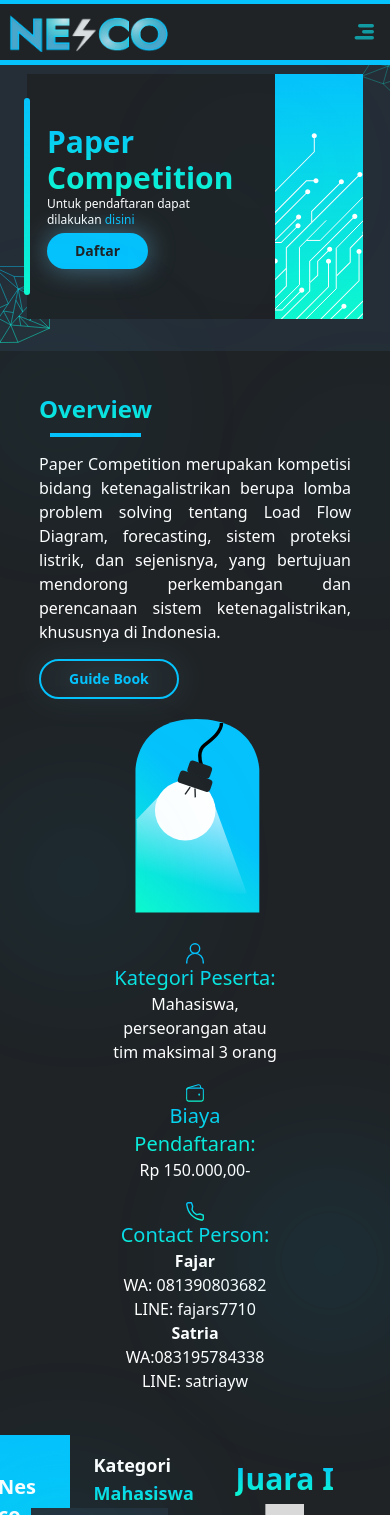
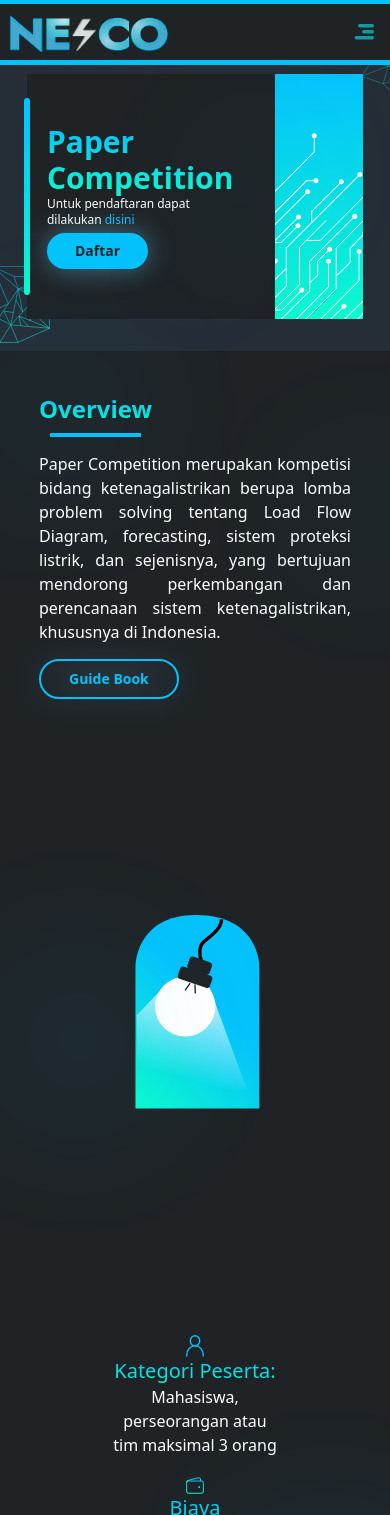
Before and after one commit to Harmerz/nescougm, a Next.js app: page /competition in a window 390 px wide. Shown: the top 1515 px of the page. Built offline with nearby package versions, Linux system fonts and the light colour scheme.

Commit message:
feat : blinking light bulb animation

```diff
--- a/components/pages/competition/Overview.js
+++ b/components/pages/competition/Overview.js
@@ -1,14 +1,12 @@
 import 'aos/dist/aos.css'
 
 import AOS from 'aos'
-import Image from 'next/image'
 import Link from 'next/link'
 import { useEffect } from 'react'
 
 import Icon00 from '../../../public/vector/competition/competition-overview-00.svg'
 import Icon01 from '../../../public/vector/competition/competition-overview-01.svg'
 import Icon02 from '../../../public/vector/competition/competition-overview-02.svg'
-import Vector00 from '../../../public/vector/competition/competition-overview-03.svg'
 import { Button } from '../../element/button'
 import OverviewList from './OverviewList'
 import VerticalBar from './VerticalBar'
@@ -78,9 +76,86 @@ export function Overview() {
         data-aos-duration="2000"
         data-aos-anchor="#CompetitionOverview"
         data-aos-anchor-placement="top-center"
-        className="w-[40%] lg:w-[28%]"
+        className="w-[40%] lg:w-[28%] flex justify-center items-center"
       >
-        <Image src={Vector00} className="w-full" />
+        <svg
+          width="456"
+          height="596"
+          viewBox="0 0 456 596"
+          fill="none"
+          xmlns="http://www.w3.org/2000/svg"
+        >
+          <path
+            d="M415.999 565.5H54.0039V149.395C54.0039 149.395 54.0039 0 231.002 0C415.999 0 415.999 149.395 415.999 149.395V565.5Z"
+            fill="url(#paint0_linear_747_1944)"
+          />
+          <path
+            d="M235.437 181.696L272 215.696L379.687 510.164L57.6867 510.164L57.6869 292.696L131.937 215.696L235.437 181.696Z"
+            fill="url(#paint1_linear_747_1944)"
+          />
+          <path
+            d="M247.159 136C241.794 122.418 235.993 91.4428 255.709 76.2023C280.355 57.1517 305.5 36.8716 305.5 12"
+            stroke="black"
+            strokeWidth="10"
+          />
+          <ellipse
+            cx="199.5"
+            cy="267.5"
+            rx="88.5"
+            ry="87.5"
+            fill="white"
+            className="animate-[flicker_3s_linear_infinite]"
+          />
+          <rect
+            x="187.111"
+            y="148"
+            width="99.5367"
+            height="38"
+            rx="10"
+            transform="rotate(18.5848 187.111 148)"
+            fill="#1F2326"
+          />
+          <rect
+            x="215.111"
+            y="119"
+            width="69.0802"
+            height="38"
+            rx="10"
+            transform="rotate(18.5848 215.111 119)"
+            fill="#1F2326"
+          />
+          <path d="M213.912 199L198.999 220.298" stroke="#1F2326" strokeWidth="4" />
+          <path d="M228 203L228.842 228.986" stroke="#1F2326" strokeWidth="4" />
+          <defs>
+            <linearGradient
+              id="paint0_linear_747_1944"
+              x1="249.501"
+              y1="215.561"
+              x2="-3.77413"
+              y2="476.258"
+              gradientUnits="userSpaceOnUse"
+            >
+              <stop offset="0.0260485" stopColor="#05C2FC" />
+              <stop offset="0.43529" stopColor="#08D8EA" />
+              <stop offset="1" stopColor="#0DF8CF" />
+            </linearGradient>
+            <linearGradient
+              id="paint1_linear_747_1944"
+              x1="244.738"
+              y1="143.353"
+              x2="154.187"
+              y2="466.164"
+              gradientUnits="userSpaceOnUse"
+            >
+              <stop
+                stopColor="white"
+                stopOpacity="1"
+                className="animate-[flickerLight_3s_linear_infinite]"
+              />
+              <stop offset="1" stopColor="white" stopOpacity="0" />
+            </linearGradient>
+          </defs>
+        </svg>
       </div>
       <div
         data-aos="fade-up"
--- a/tailwind.config.js
+++ b/tailwind.config.js
@@ -24,6 +24,16 @@ module.exports = {
       fontFamily: {
         poppins: ['Poppins', ...defaultTheme.fontFamily.sans],
       },
+      keyframes: {
+        flicker: {
+          '0%, 19.9%, 22%, 62.9%, 64%, 64.9%, 70%, 100%': { fill: 'white' },
+          '20%, 21.9%, 63%, 63.9%, 65%, 69.9%': { fill: '#d3d3d3' },
+        },
+        flickerLight: {
+          '0%, 19.9%, 22%, 62.9%, 64%, 64.9%, 70%, 100%': { stopOpacity: '1' },
+          '20%, 21.9%, 63%, 63.9%, 65%, 69.9%': { stopOpacity: '0' },
+        },
+      },
     },
   },
   plugins: [],
```
